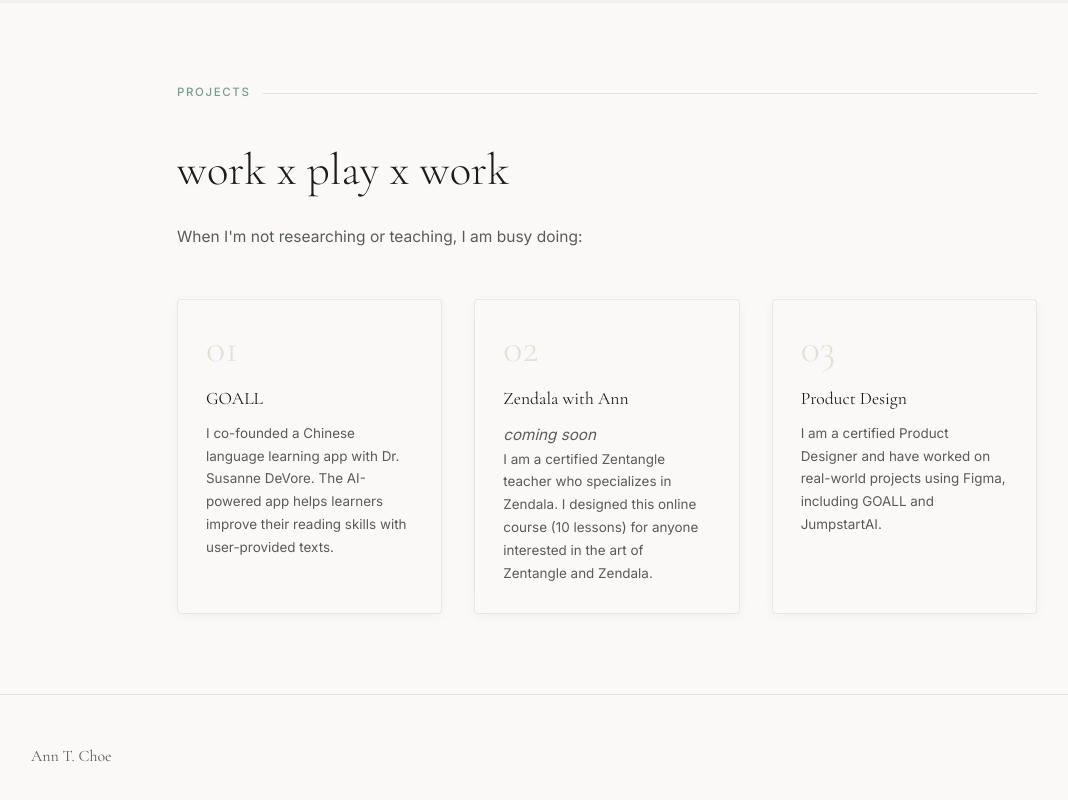
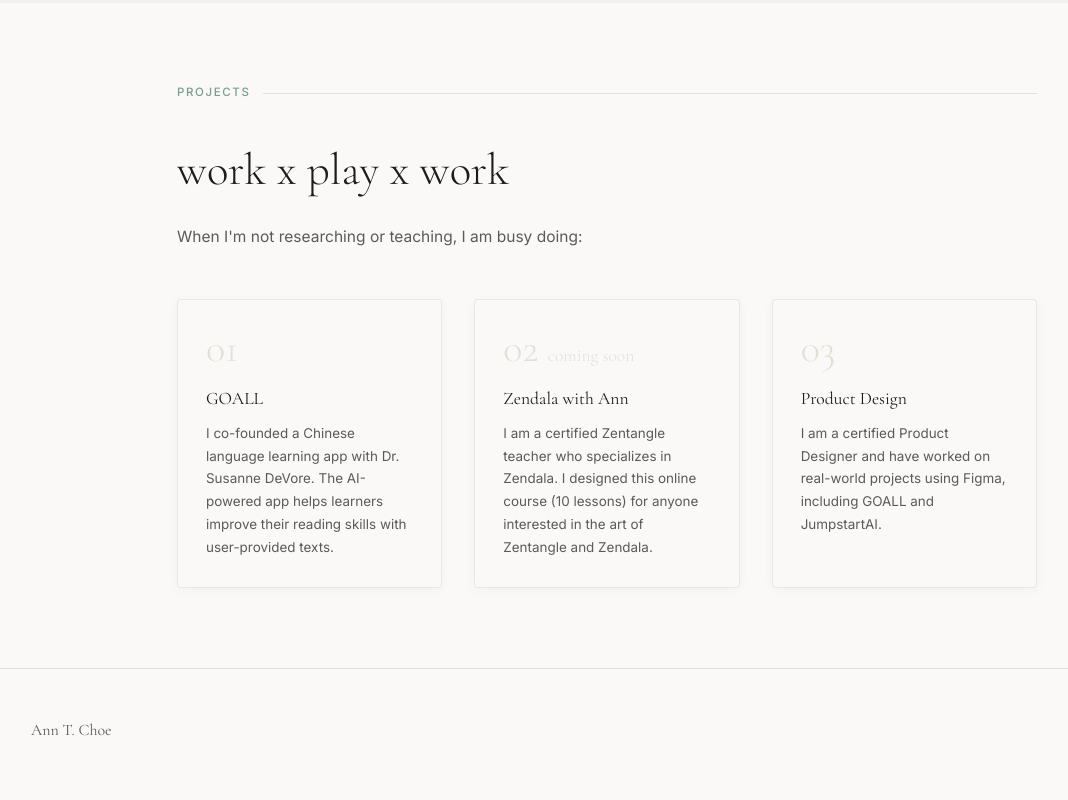
Before and after one commit to anntaichoe/my-website, a plain HTML site: page index.html in a window 1280 px wide. Shown: the part 8051-8851 px from the top of the page, without its empty margins (33-1101 px from the left). Drawn offline with nearby package versions, Linux system fonts and the light colour scheme.

Commit message:
Resize coming soon to match hustle-title size

```diff
--- a/index.html
+++ b/index.html
@@ -1187,9 +1187,8 @@
           <p class="hustle-body">I co-founded a Chinese language learning app with Dr. Susanne DeVore. The AI-powered app helps learners improve their reading skills with user-provided texts.</p>
         </a>
         <div class="hustle-card">
-          <div class="hustle-number">02</div>
+          <div class="hustle-number">02 <span style="font-size:1.1rem;">coming soon</span></div>
           <p class="hustle-title">Zendala with Ann</p>
-          <p><em>coming soon</em></p>
           <p class="hustle-body">I am a certified Zentangle teacher who specializes in Zendala. I designed this online course (10 lessons) for anyone interested in the art of Zentangle and Zendala.</p>
         </div>
         <a class="hustle-card" href="https://dribbble.com/diane2837" target="_blank" rel="noopener">
```
